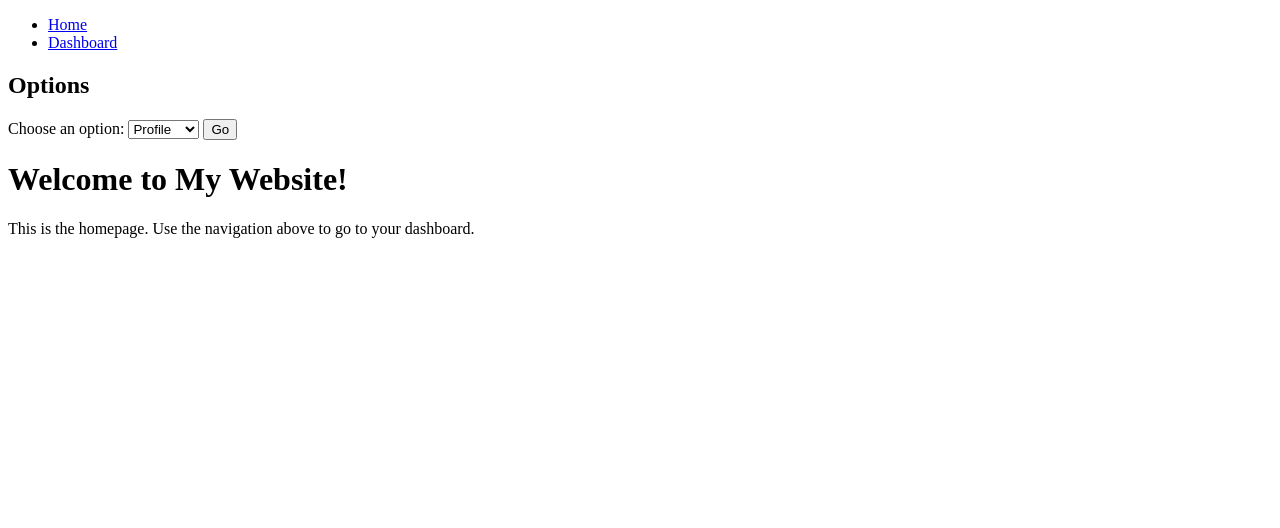
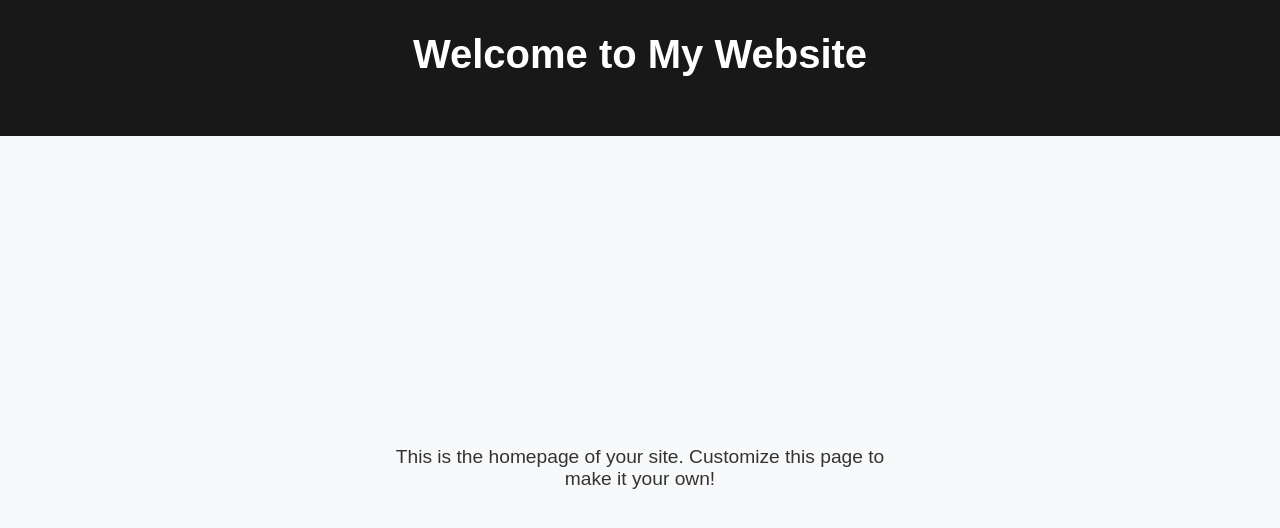
Before and after one commit to adzszn/website, a plain HTML site: page index.html in a window 1280 px wide. Drawn offline with Linux system fonts and the light colour scheme.

Commit message:
Add homepage with title and basic layout

```diff
--- a/index.html
+++ b/index.html
@@ -1,32 +1,51 @@
 <!DOCTYPE html>
-<html>
+<html lang="en">
 <head>
   <meta charset="UTF-8">
-  <title>My Simple Website</title>
-  <link rel="stylesheet" href="style.css">
+  <meta name="viewport" content="width=device-width, initial-scale=1">
+  <title>Welcome to My Website</title>
+  <style>
+    body {
+      font-family: Arial, sans-serif;
+      background: #f8f9fa;
+      margin: 0;
+      padding: 0;
+      min-height: 100vh;
+      display: flex;
+      flex-direction: column;
+    }
+    header {
+      background: #181818;
+      color: #fff;
+      padding: 2rem 1rem;
+      text-align: center;
+    }
+    main {
+      flex: 1 0 auto;
+      display: flex;
+      align-items: center;
+      justify-content: center;
+      flex-direction: column;
+      padding: 2rem;
+    }
+    h1 {
+      margin-top: 0;
+      font-size: 2.5rem;
+    }
+    p {
+      color: #333;
+      font-size: 1.2rem;
+      max-width: 500px;
+      text-align: center;
+    }
+  </style>
 </head>
 <body>
-  <nav>
-    <ul>
-      <li><a href="index.html">Home</a></li>
-      <li><a href="dashboard.html">Dashboard</a></li>
-    </ul>
-  </nav>
-  <section id="options">
-    <h2>Options</h2>
-    <form>
-      <label for="option-select">Choose an option:</label>
-      <select id="option-select" name="option">
-        <option value="profile">Profile</option>
-        <option value="settings">Settings</option>
-        <option value="help">Help</option>
-      </select>
-      <button type="submit">Go</button>
-    </form>
-  </section>
+  <header>
+    <h1>Welcome to My Website</h1>
+  </header>
   <main>
-    <h1>Welcome to My Website!</h1>
-    <p>This is the homepage. Use the navigation above to go to your dashboard.</p>
+    <p>This is the homepage of your site. Customize this page to make it your own!</p>
   </main>
 </body>
 </html>
```
